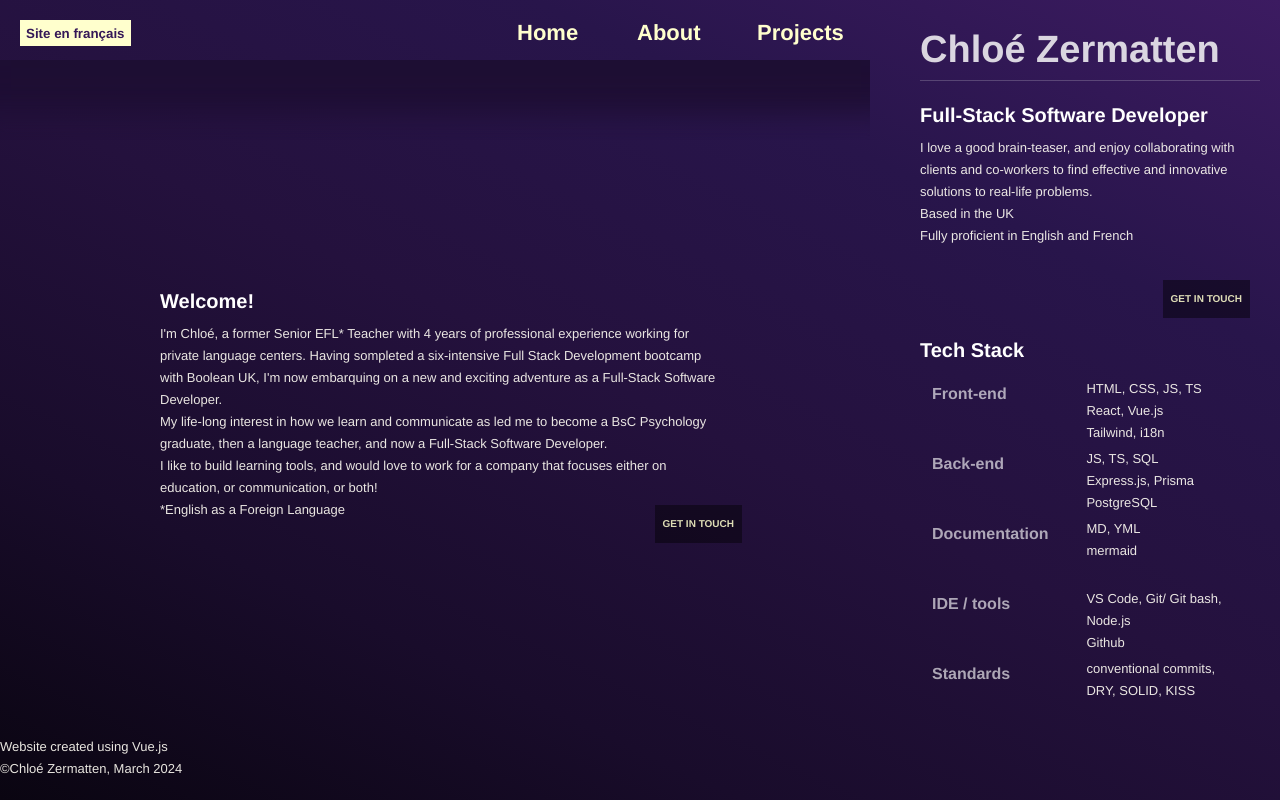
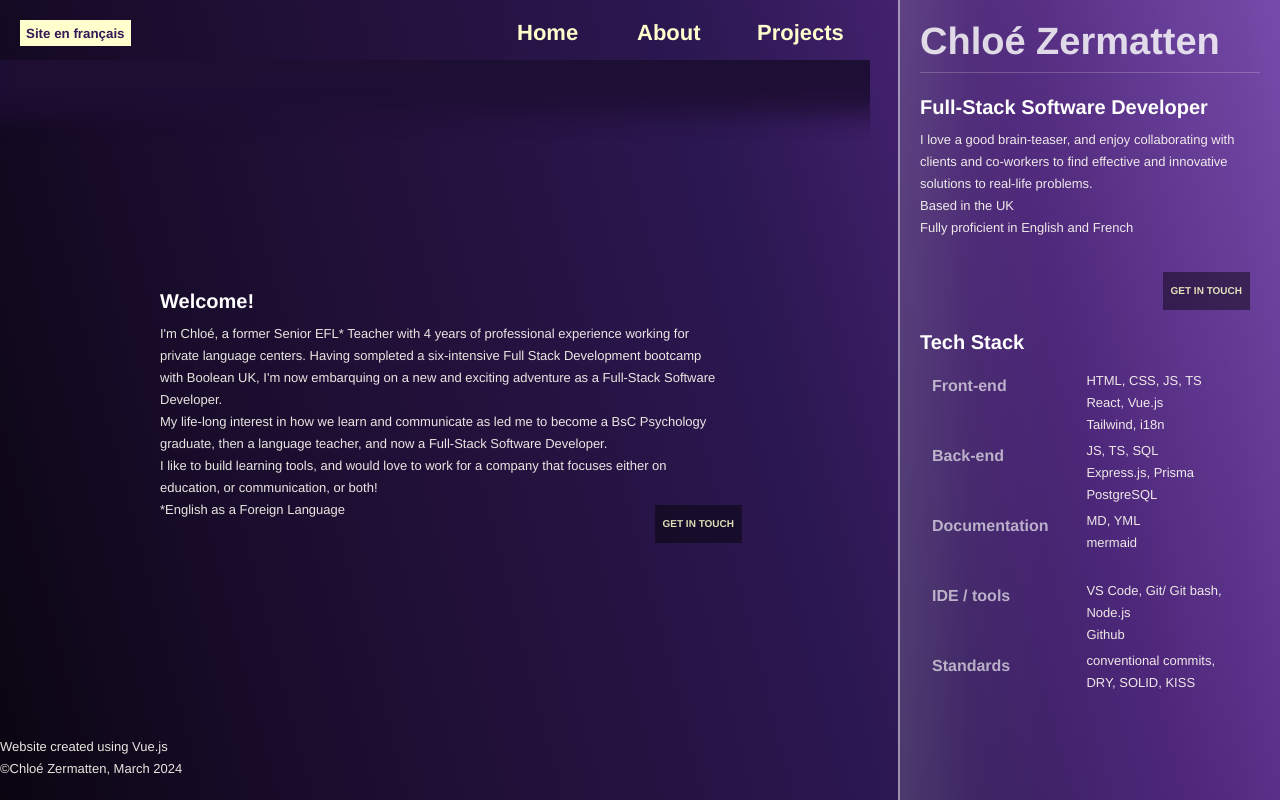
Before and after one commit to Chloe070196/my-portfolio, a Vue app: page / in a window 1280 px wide. Built offline with nearby package versions, Linux system fonts and the light colour scheme.

Commit message:
feat: enhance visual separation between main and aside

```diff
--- a/index.html
+++ b/index.html
@@ -7,7 +7,7 @@
     <meta name="viewport" content="width=device-width, initial-scale=1.0" />
     <title>Chloe Zermatten - software developer</title>
   </head>
-  <body style="background: linear-gradient(0.07turn, rgb(10, 5, 17), rgb(25, 12, 43), rgb(36, 17, 61), rgb(40, 21, 75), rgb(60, 27, 97)); height: 100vh; width: calc(100vw - 400px); display: grid;margin: 0;">
+  <body style="background: linear-gradient(0.21turn, rgb(10, 5, 17), rgb(25, 12, 43), rgb(36, 17, 61), rgb(44, 24, 82), rgb(76, 37, 121), rgb(119, 75, 170)); height: 100vh; width: calc(100vw - 400px); display: grid;margin: 0;">
     <div style="place-self:center;" id="app"></div>
     <script type="module" src="/src/main.ts"></script>
   </body>
--- a/src/components/RightAside.vue
+++ b/src/components/RightAside.vue
@@ -14,8 +14,13 @@ import StackSection from './StackSection.vue';
         position: fixed;
         right: 0;
         top: 0;
-        margin: 8px 20px;
+        margin: 0 20px;
         width: 360px;
         height: 100vh;
+        border-left: 2px solid rgba(255, 255, 255, 0.521);
+        background: linear-gradient(0.25turn,rgba(255, 255, 255, 0.15),rgba(255, 255, 255, 0.05), rgba(255, 255, 255, 0.02),rgba(255, 255, 255, 0.015),rgba(255, 255, 255, 0.01), rgba(255, 255, 255, 0));
     }
 </style>
+
+
+s
```
